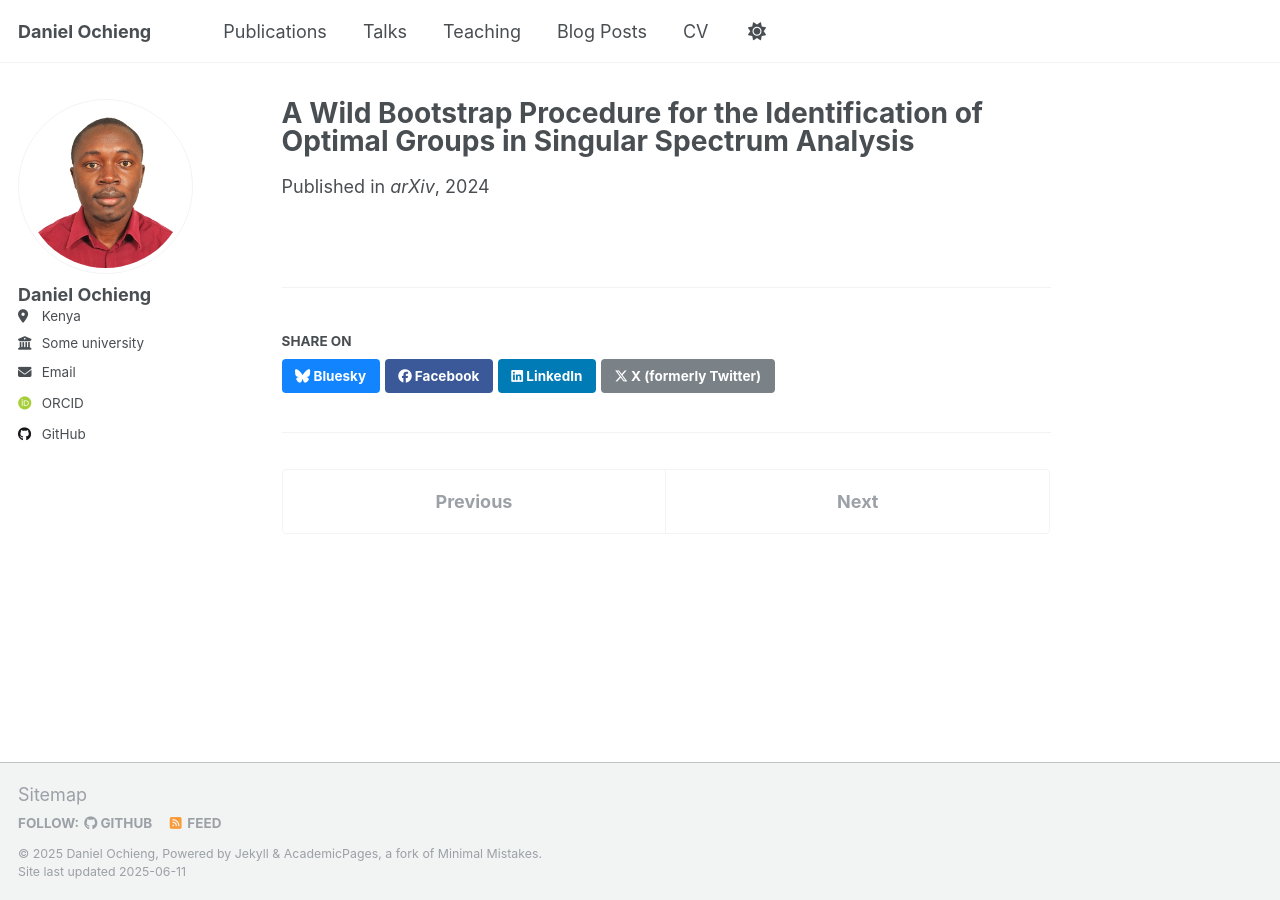
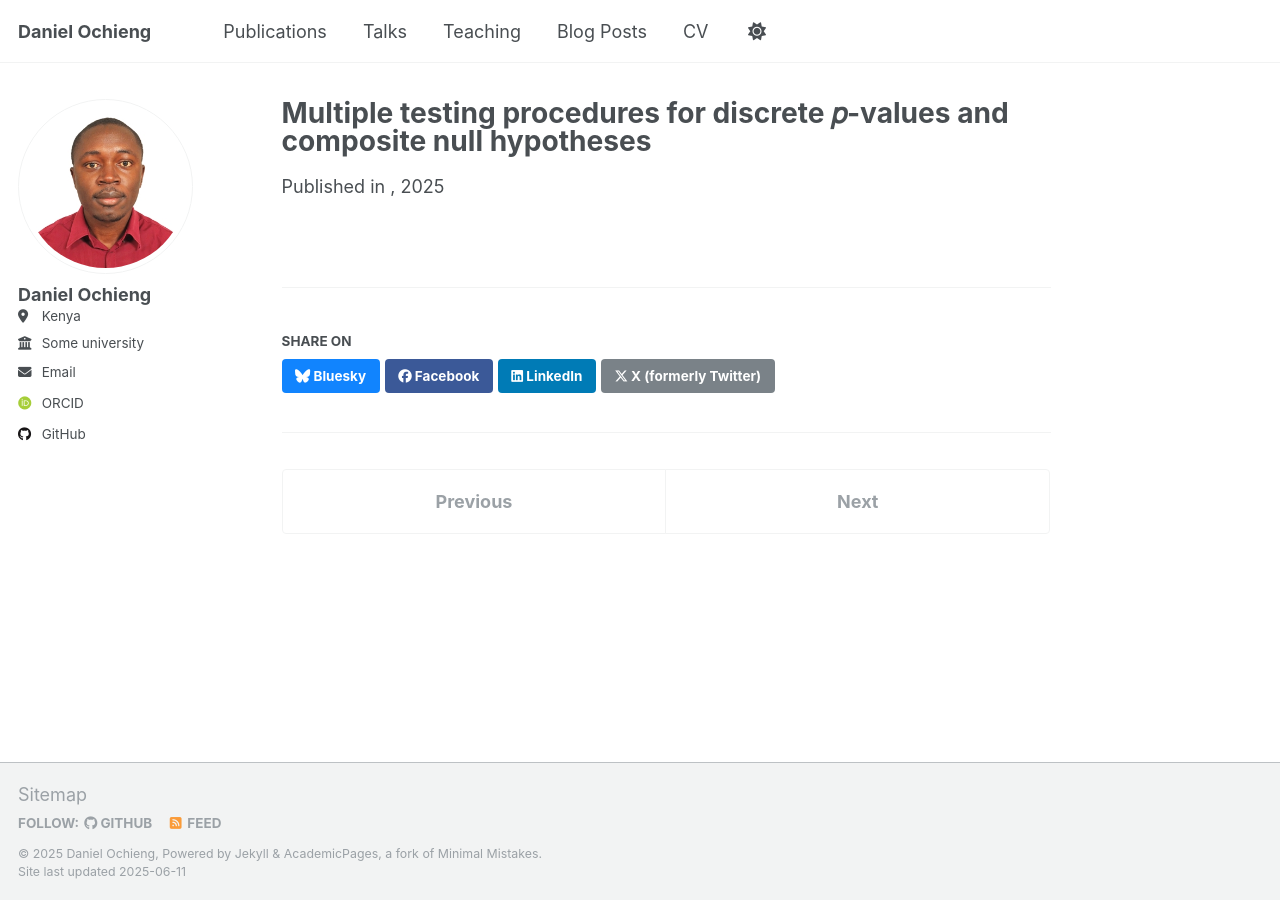
Before and after one commit to Daniel-Ochieng/Daniel-Ochieng.github.io, a Jekyll site: the page built from _publications/2024-02-17-paper-title-number-5.md, in a window 1280 px wide. Built offline with Jekyll 4.4.1, drawn with Linux system fonts in a browser that asks for light colours; some web fonts are replaced.

Commit message:
Update 2024-02-17-paper-title-number-5.md

```diff
--- a/_publications/2024-02-17-paper-title-number-5.md
+++ b/_publications/2024-02-17-paper-title-number-5.md
@@ -1,10 +1,10 @@
 ---
-title: "A Wild Bootstrap Procedure for the Identification of Optimal Groups in Singular Spectrum Analysis"
+title: "Multiple testing procedures for discrete 𝑝-values and composite null hypotheses"
 collection: publications
 category: conferences
-permalink: /publication/2024-02-17-paper-title-number-4
+permalink: /publication/2024-02-17-paper-title-number-5
 excerpt: ''
-date: 3 Jan 2024
-venue: 'arXiv'
-paperurl: 'https://arxiv.org/pdf/2401.01665'
+date: 4 June 2025
+venue: ''
+paperurl: '10.26092/elib/3995'
 ---
```
